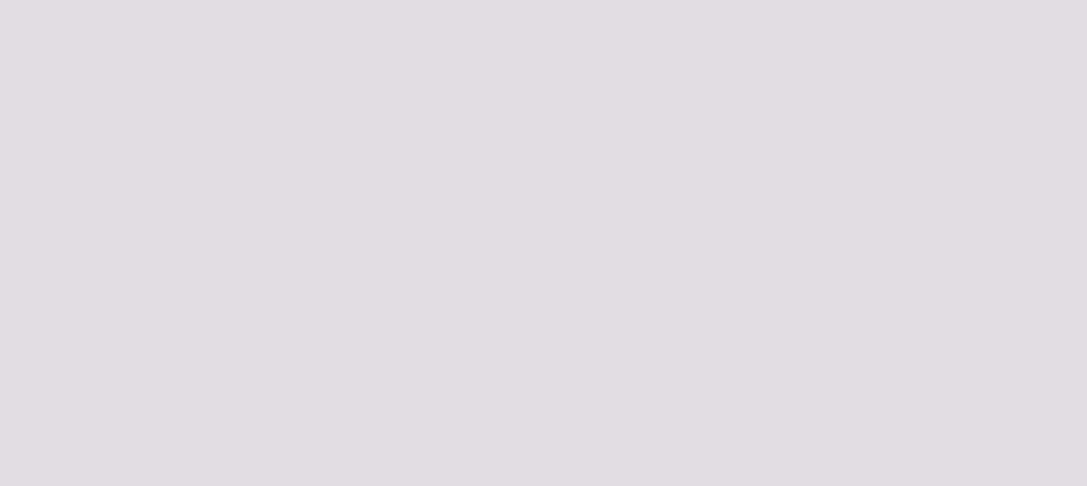
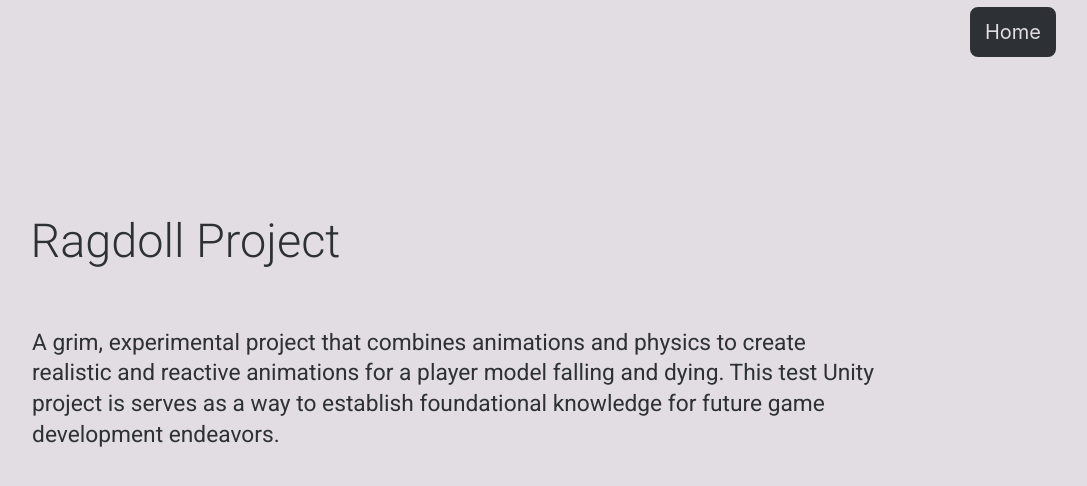
Before and after one commit to frizbee19/frizbee19.github.io, a React (Create React App) app: page /ragdollproject in a window 1280 px wide. Before the commit this address had no page. Shown: the top 486 px of the page, without its empty margins (185-1272 px from the left). Built offline with nearby package versions, Linux system fonts and the light colour scheme.

Commit message:
Added ragdoll page

```diff
--- a/src/App.css
+++ b/src/App.css
@@ -1,7 +1,7 @@
 :root {
   --light-color: rgb(225, 221, 227);
-  --main-color: #35383d;
-  --active-color: #292b2e;
+  --main-color: #2d3034;
+  --active-color: #1e2022;
 }
 
 .App {
--- a/src/App.js
+++ b/src/App.js
@@ -2,6 +2,7 @@ import { BrowserRouter as Router, Routes, Route } from 'react-router-dom';
 import Home from './Pages/Home';
 import Contact from './Pages/Contact';
 import GameJam from './Pages/GameJam';
+import RagdollProject from './Pages/RagdollProject';
 import { MobileProvider } from './MobileProvider';
 
 const App = () => {
@@ -11,6 +12,7 @@ const App = () => {
         <Routes>
           <Route path="/contact" element={<Contact />} />
           <Route path="/drawntoreality" element={<GameJam />} />
+          <Route path="/ragdollproject" element={<RagdollProject />} />
           <Route path="/" element={<Home />} />
         </Routes>
       </Router>
--- a/src/Pages/GameJam.js
+++ b/src/Pages/GameJam.js
@@ -5,6 +5,7 @@ import { useMobile } from '../MobileProvider';
 
 function GameJam() {
   const isMobile = useMobile();
+  const displayType = isMobile ? 'App-mobile' : 'App-main';
 
   useEffect(() => {
     window.scrollTo(0, 0);
@@ -16,12 +17,19 @@ function GameJam() {
     <body>
       {/* Navbar */}
       <nav className={'navbar'} style={{ background: 'transparent' }}>
-        <div className="nav-links-container">
-          <Link className='nav-button' to="/">Home</Link>
-        </div>
+
+        {!isMobile ? (
+          <div className="nav-links-container">
+            <Link className='nav-button' to="/">Home</Link>
+          </div>
+        ) : (
+          <div className="nav-links-container" style={{ transform: 'scale(0.8)' }}>
+            <Link className='nav-button' to="/" style={{ marginRight: -30 }}>Home</Link>
+          </div>
+        )}
       </nav>
       <div className='App'>
-        <header className="App-main">
+        <header className={displayType}>
           <h2 className='Subtitle' style={{ marginTop: '2em' }}>Drawn to Reality</h2>
           <p className='Body-text'>
             Escape to an artist's fantasy world where you play as Seiden, a scaredy cat who wants to overcome their fears with the help of their best friend, Fuki. Face your anxieties head on by playing through 6 different levels, or drawings in this platforming adventure. The game based on the theme "It is not real."
--- a/src/Pages/Home.js
+++ b/src/Pages/Home.js
@@ -182,8 +182,8 @@ function Home() {
                   <h2 className='Subtitle'>
                     Ragdoll Animation Test
                   </h2>
-                  <p className='Body-text' style={{ lineHeight: '1.55em' }}>A grim, experimental project that combines animations and physics to create realistic and reactive animations for a player model falling and dying. This test Unity project is meant to serve to establish foundational knowledge for future game development endeavors.</p>
-                  <Link className='blur-overlay-button' to="/drawntoreality">Learn More</Link>
+                  <p className='Body-text' style={{ lineHeight: '1.55em' }}>A grim, experimental project that combines animations and physics to create realistic and reactive animations for a player model falling and dying. This test Unity project is serves as a way to establish foundational knowledge for future game development endeavors.</p>
+                  <Link className='blur-overlay-button' to="/ragdollproject">Learn More</Link>
                 </div>
               </div>
             </div>
@@ -196,11 +196,14 @@ function Home() {
                 <h2 className='Subtitle Body-text-light'>
                   Ragdoll Animation Test
                 </h2>
-                <p className='Body-text Body-text-light' style={{ lineHeight: '1.55em' }}>A grim, experimental project that combines animations and physics to create realistic and reactive animations for a player model falling and dying. This test Unity project is meant to serve to establish foundational knowledge for future game development endeavors.</p>
-                <Link className='blur-overlay-button' to="/drawntoreality">Learn More</Link>
+                <p className='Body-text Body-text-light' style={{ lineHeight: '1.55em' }}>A grim, experimental project that combines animations and physics to create realistic and reactive animations for a player model falling and dying. This test Unity project serves as a way to establish foundational knowledge for future game development endeavors.</p>
+                <Link className='blur-overlay-button' to="/ragdollproject">Learn More</Link>
               </div>
             </div>
           )}
+          <header className={displayType}>
+
+          </header>
         </div>
       </div>
     </body>
--- /dev/null
+++ b/src/Pages/RagdollProject.js
@@ -0,0 +1,41 @@
+import '../App.css';
+import { useEffect, useState } from 'react';
+import { Link } from 'react-router-dom';
+import { useMobile } from '../MobileProvider';
+
+function RagdollProject() {
+  const isMobile = useMobile();
+  const displayType = isMobile ? 'App-mobile' : 'App-main';
+
+  useEffect(() => {
+    window.scrollTo(0, 0);
+  }, []);
+
+  return (
+    <body>
+      {/* Navbar */}
+      <nav className={'navbar'} style={{ background: 'transparent' }}>
+        {!isMobile ? (
+          <div className="nav-links-container">
+            <Link className='nav-button' to="/">Home</Link>
+          </div>
+        ) : (
+          <div className="nav-links-container" style={{ transform: 'scale(0.8)' }}>
+            <Link className='nav-button' to="/" style={{ marginRight: -30 }}>Home</Link>
+          </div>
+        )}
+      </nav>
+      <div className='App'>
+        <header className={displayType}>
+          <h2 className='Subtitle' style={{ marginTop: '2em' }}>Ragdoll Project</h2>
+          <p className='Body-text'>
+            A grim, experimental project that combines animations and physics to create realistic and reactive animations for a player model falling and dying. This test Unity project is serves as a way to establish foundational knowledge for future game development endeavors.
+          </p>
+        </header>
+      </div>
+
+    </body>
+  );
+}
+
+export default RagdollProject;
```
